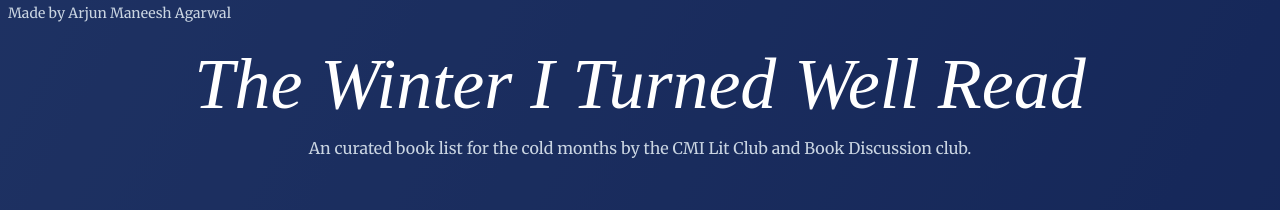
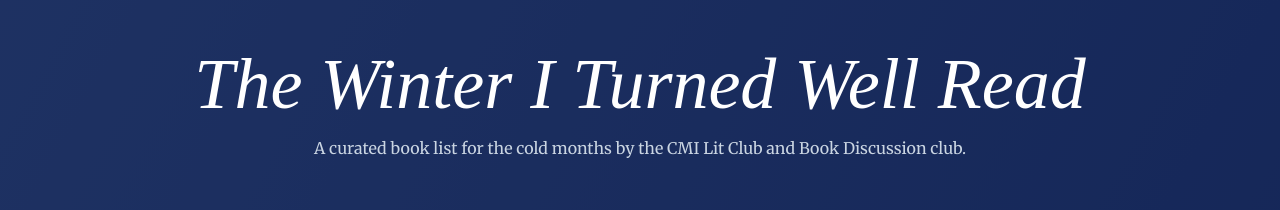
Before and after one commit to TheArjunAgarwal/winter-reading-list, a React (Vite) app: page / in a window 1280 px wide. Shown: the top 210 px of the page. Built offline with nearby package versions, Linux system fonts and the light colour scheme.

Commit message:
- credit

```diff
--- a/src/App.tsx
+++ b/src/App.tsx
@@ -4,18 +4,6 @@ import { HonorableMentions } from "./components/HonorableMentions";
 export default function App() {
   return (
     <div className="min-h-screen bg-slate-900 relative overflow-hidden">
-      {/* Right-side page note */}
-      <div className="fixed right-0 top-1/2 -translate-y-1/2 rotate-90 origin-right z-50">
-        <a
-          href="https://thearjunagarwal.github.io/"
-          target="_blank"
-          rel="noopener noreferrer"
-          className="text-slate-300 text-sm tracking-widest hover:text-white transition px-2"
-        >
-          Made by Arjun Maneesh Agarwal
-        </a>
-      </div>
-
       {/* Wavy background */}
       <div className="absolute inset-0 overflow-hidden">
         <svg
@@ -51,7 +39,7 @@ export default function App() {
         <header className="text-center mb-16">
           <h1 className="text-white mb-4 text-5xl md:text-6xl lg:text-7xl">The Winter I Turned Well Read</h1>
           <p className="text-slate-300 max-w-2xl mx-auto">
-            An curated book list for the cold months by the CMI Lit Club and Book Discussion club.
+            A curated book list for the cold months by the CMI Lit Club and Book Discussion club.
           </p>
         </header>
 
```
